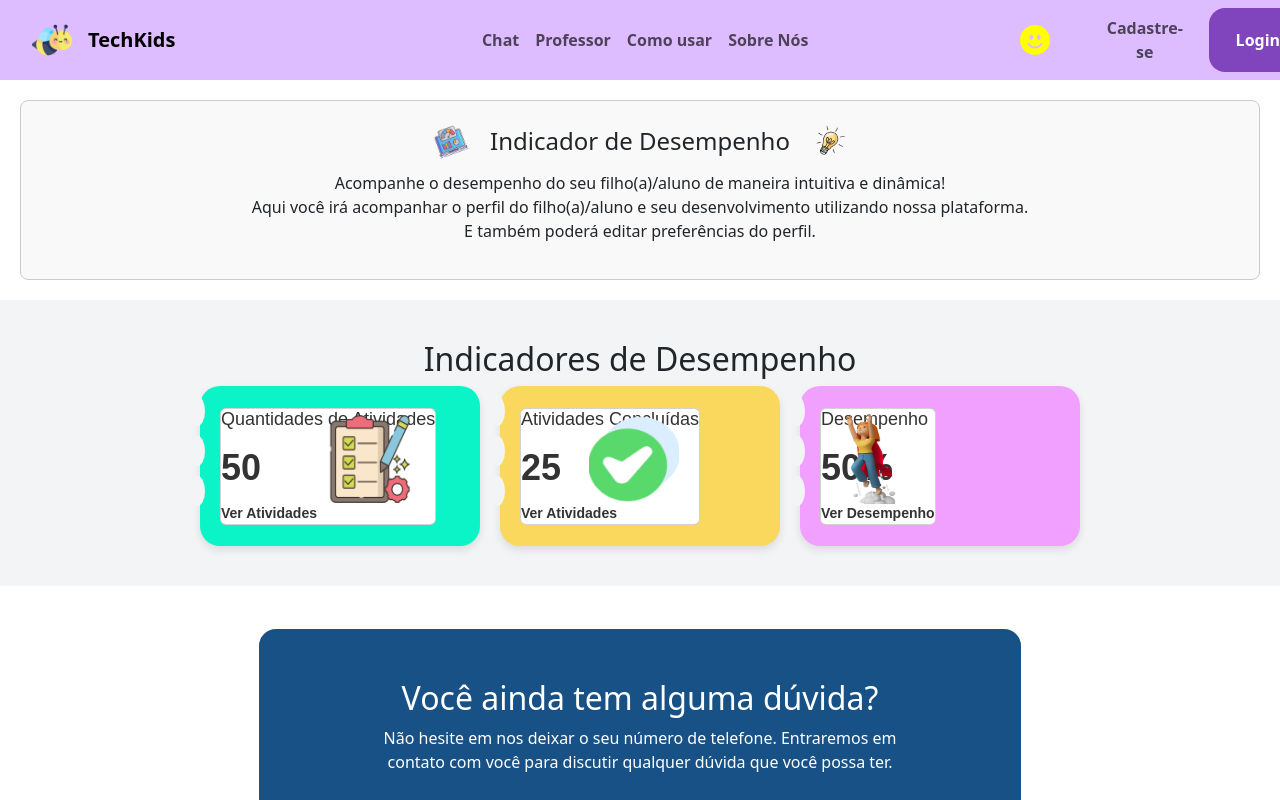
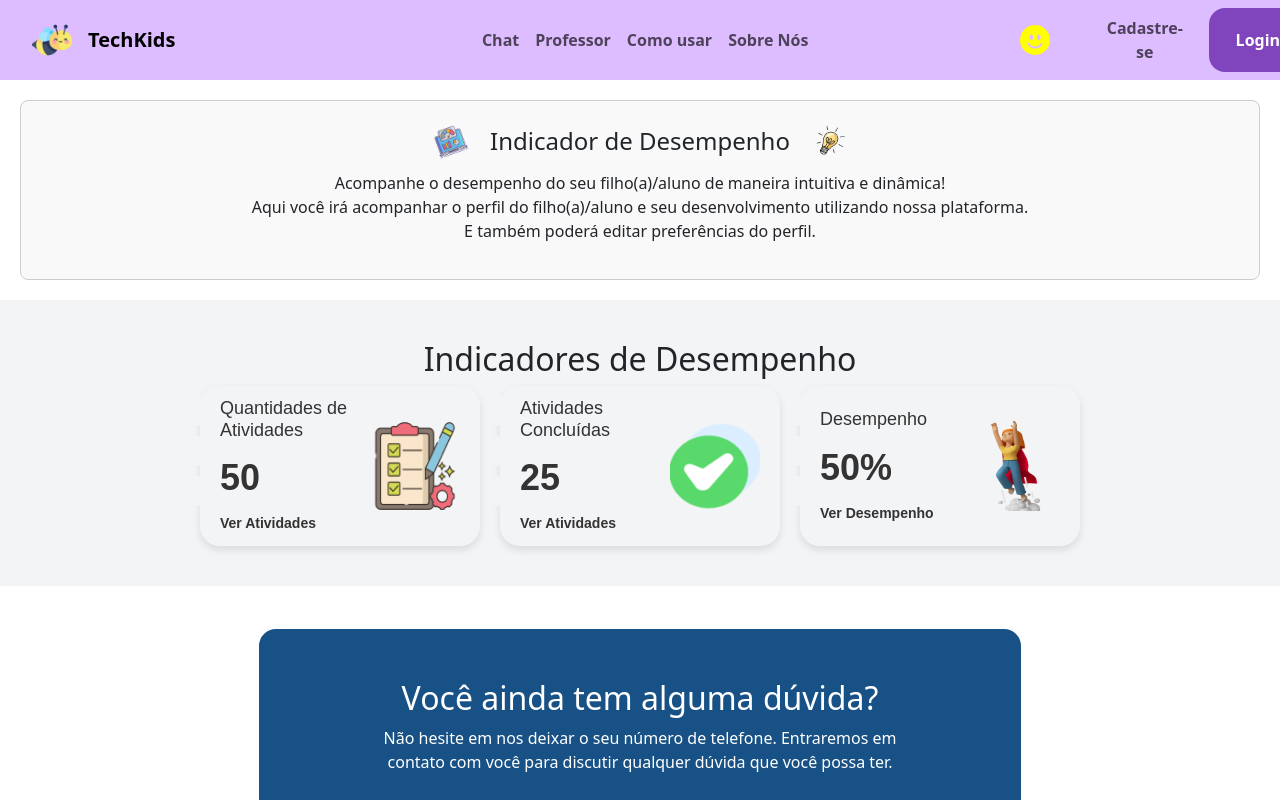
Before and after one commit to guxtavow/TCC, a React (Create React App) app in the folder TCC/: page / in a window 1280 px wide. Shown: the top 800 px of the page. Built offline with nearby package versions, Linux system fonts and the light colour scheme.

Commit message:
Responsavais update - 14.10.2024 - 14h

```diff
--- a/TCC/src/componentes/Repsonsaveis/Indicadores/indicadores.css
+++ b/TCC/src/componentes/Repsonsaveis/Indicadores/indicadores.css
@@ -22,8 +22,15 @@
   position: relative;
   display: flex;
   justify-content: space-between; /* Conteúdo alinhado à esquerda, imagem à direita */
-  align-items: center;
+  align-items: center; /* Alinhamento vertical */
   font-family: 'Arial', sans-serif;
+  transition: transform 0.3s, box-shadow 0.3s; /* Transição suave */
+}
+
+/* Hover effect */
+.indicator-card:hover {
+  transform: translateY(-5px); /* Eleva o card ao passar o mouse */
+  box-shadow: 0 8px 16px rgba(0, 0, 0, 0.2); /* Aumenta a sombra ao passar o mouse */
 }
 
 /* Primeira cor (primeiro card) */
@@ -45,9 +52,6 @@
 .card-icon {
   width: 90px; /* Tamanho da imagem */
   height: 90px;
-  position: absolute; /* Mantém a imagem em posição absoluta */
-  right: 20px; /* Alinha a imagem à direita */
-  bottom: 20px; /* Alinha a imagem ao final da div */
 }
 
 /* Detalhes do Card à esquerda */
@@ -78,6 +82,7 @@
   text-decoration: none;
   font-weight: bold;
   margin-top: 8px;
+  transition: color 0.2s; /* Transição suave */
 }
 
 /* Criando os buraquinhos apenas na lateral esquerda */
@@ -97,4 +102,5 @@
 /* Estilização do texto do link */
 .card-details a:hover {
   color: #007BFF;
+  text-decoration: underline; /* Adiciona sublinhado no hover */
 }
--- a/TCC/src/componentes/Repsonsaveis/Indicadores/indicadores.js
+++ b/TCC/src/componentes/Repsonsaveis/Indicadores/indicadores.js
@@ -8,21 +8,21 @@ import desempenhoIcon from './elements/desempenho.png';
 
 // Componente Card
 const Card = ({ title, value, linkText, linkUrl, icon }) => (
-  <div className="card">
+  <div className="indicator-card"> {/* Mova a classe aqui para o card */}
     <div className="card-details">
       <h3>{title}</h3>
       <p>{value}</p>
       <a href={linkUrl}>{linkText}</a>
     </div>
-    <img src={icon} alt={`${title} icon`} className="card-icon" /> {/* Adiciona a classe card-icon */}
+    <img src={icon} alt={`${title} icon`} className="card-icon" /> {/* Imagem à direita */}
   </div>
 );
 
 export default function Indicators() {
   const indicatorsData = [
-    { title: "Quantidades de Atividades", value: "50", linkText: "Ver Atividades", linkUrl: "#", icon: atividadesIcon, className: "card-1" },
-    { title: "Atividades Concluídas", value: "25", linkText: "Ver Atividades", linkUrl: "#", icon: concluidosIcon, className: "card-2" },
-    { title: "Desempenho", value: "50%", linkText: "Ver Desempenho", linkUrl: "#", icon: desempenhoIcon, className: "card-3" },
+    { title: "Quantidades de Atividades", value: "50", linkText: "Ver Atividades", linkUrl: "#", icon: atividadesIcon },
+    { title: "Atividades Concluídas", value: "25", linkText: "Ver Atividades", linkUrl: "#", icon: concluidosIcon },
+    { title: "Desempenho", value: "50%", linkText: "Ver Desempenho", linkUrl: "#", icon: desempenhoIcon },
   ];
 
   return (
@@ -30,15 +30,14 @@ export default function Indicators() {
       <h2>Indicadores de Desempenho</h2>
       <div className="indicators-container">
         {indicatorsData.map((indicator, index) => (
-          <div className={`indicator-card ${indicator.className}`} key={index}>
           <Card
+            key={index}
             title={indicator.title}
             value={indicator.value}
             linkText={indicator.linkText}
             linkUrl={indicator.linkUrl}
             icon={indicator.icon}
           />
-          </div>
         ))}
       </div>
     </div>
```
Lines whose indentation alone changed are shown as unchanged.
